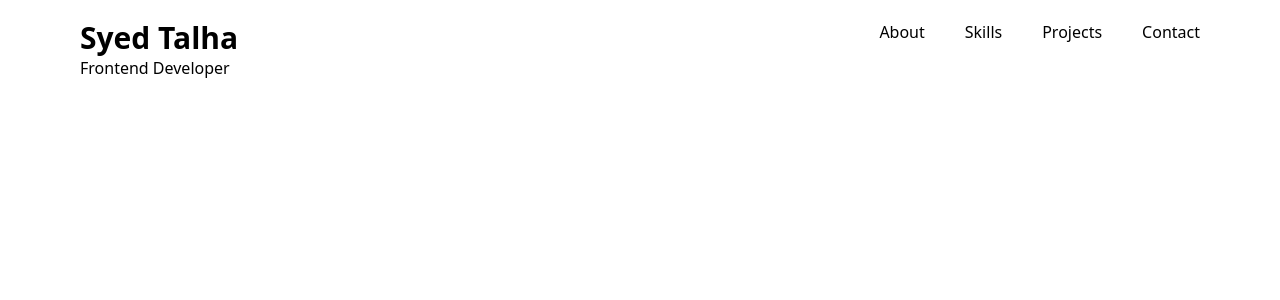
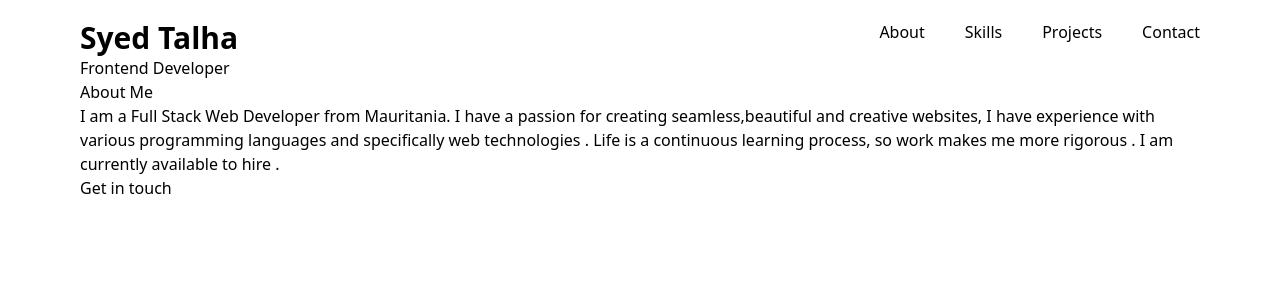
Before and after one commit to talhashah-dev/portfolio, a React (Create React App) app: page / in a window 1280 px wide. Shown: the top 300 px of the page. Built offline with nearby package versions, Linux system fonts and the light colour scheme.

Commit message:
modefied about section

```diff
--- a/src/App.js
+++ b/src/App.js
@@ -6,6 +6,7 @@ function App() {
   return (
     <div className="container mx-auto py-5 px-20">
       <Navbar />
+      <About />
     </div>
   );
 }
--- a/src/components/About.jsx
+++ b/src/components/About.jsx
@@ -1,9 +1,22 @@
-import React from 'react'
+import React from "react";
 
 function About() {
   return (
-    <div>About</div>
-  )
+    <div className="about">
+      <h1>About Me</h1>
+
+      <p>
+        {" "}
+        I am a Full Stack Web Developer from Mauritania. I have a passion for
+        creating seamless,beautiful and creative websites, I have experience
+        with various programming languages and specifically web technologies .
+        Life is a continuous learning process, so work makes me more rigorous .
+        I am currently available to hire .
+      </p>
+
+      <button>Get in touch</button>
+    </div>
+  );
 }
 
-export default About
+export default About;
```
